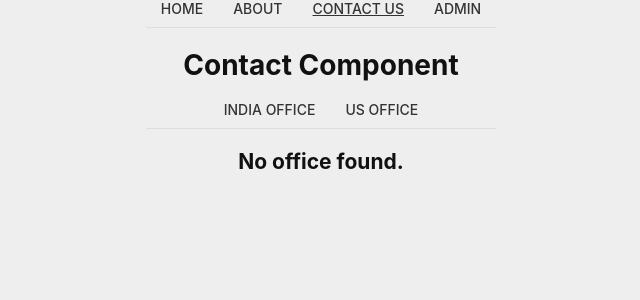
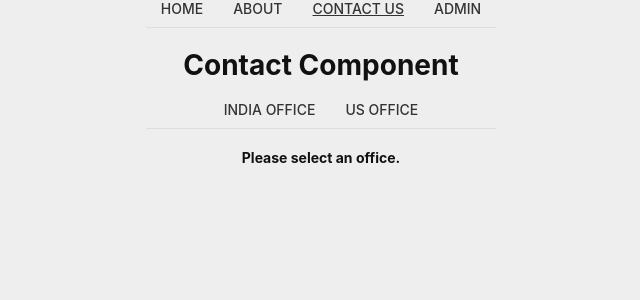
Before and after one commit to Asuforce/react-sandbox, a React (Create React App) app in the folder basic-app-with-react-router/: page /contact in a window 1280 px wide. Shown: the top 300 px of the page, without its empty margins (319-959 px from the left). Built offline with nearby package versions, Linux system fonts and the light colour scheme.

Commit message:
Dry code

```diff
--- a/basic-app-with-react-router/src/Contact.tsx
+++ b/basic-app-with-react-router/src/Contact.tsx
@@ -1,8 +1,9 @@
 import * as React from 'react';
 import { NavLink, Route, Switch } from 'react-router-dom';
 
-const ContactIndia = () => <h1>Contact India</h1>;
-const ContactUs = () => <h1>Contact Us</h1>;
+const ContactInfo = (props: any) => (
+  <h1>Welcome to {props.match.params.location} office.</h1>
+);
 
 const Contact = (props: any) => (
   <div>
@@ -16,8 +17,15 @@ const Contact = (props: any) => (
       </NavLink>
     </div>
     <Switch>
-      <Route path={`${props.match.url}/india`} component={ContactIndia} />
-      <Route path={`${props.match.url}/us`} component={ContactUs} />
+      <Route
+        exact={true}
+        path={props.match.url}
+        render={() => <h4>Please select an office.</h4>}
+      />
+      <Route
+        path={`${props.match.url}/:location(india|us)`}
+        component={ContactInfo}
+      />
 
       <Route render={() => <h2>No office found.</h2>} />
     </Switch>
```
